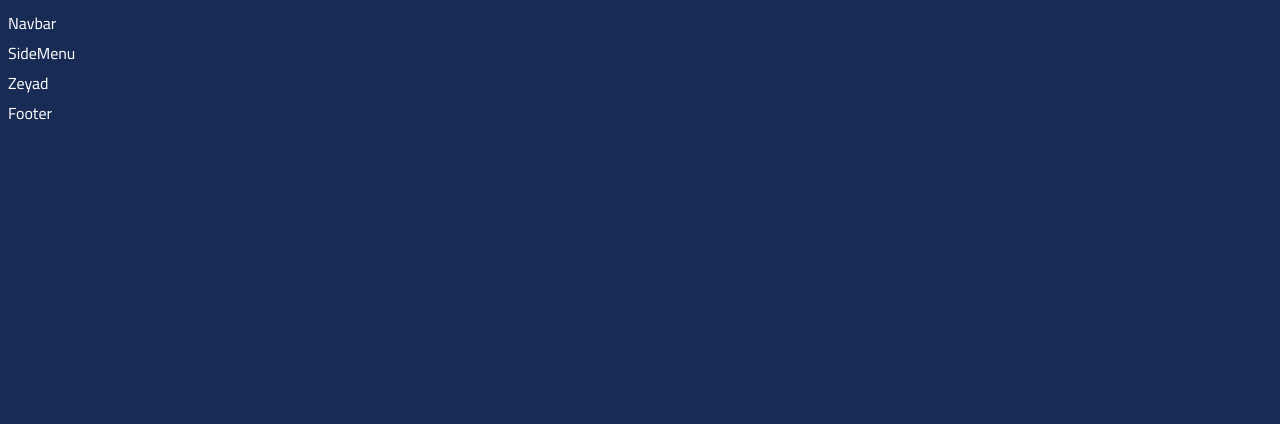
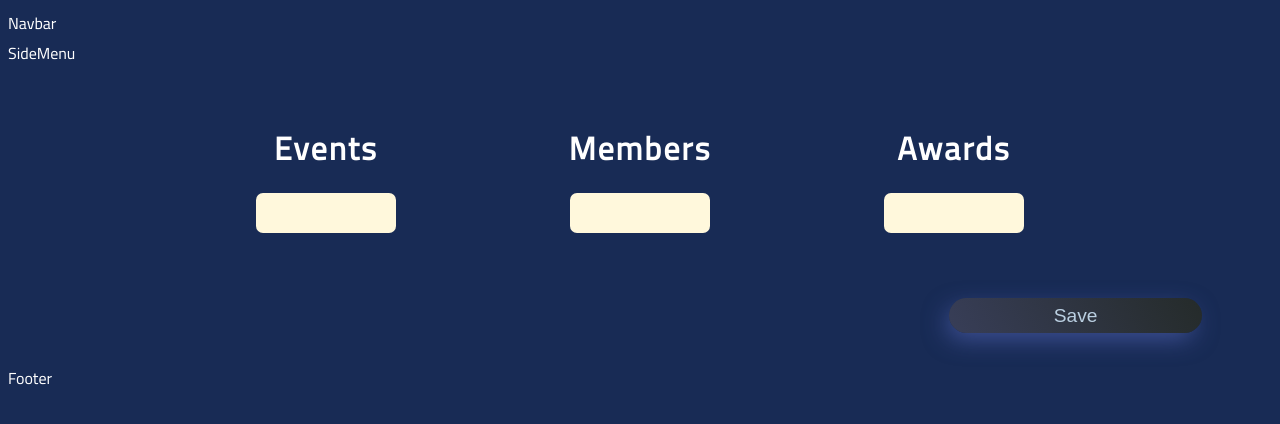
Before and after one commit to AliiMuhammed/ieee-main-website, a React (Create React App) app in the folder front-end/: page /admin/dashboard/home/achievements in a window 1280 px wide. Shown: the top 424 px of the page. Built offline with nearby package versions, Linux system fonts and the light colour scheme.

Commit message:
create style, logic of first model of Achievs Page

```diff
--- a/front-end/package.json
+++ b/front-end/package.json
@@ -12,7 +12,7 @@
     "react-icons": "^4.11.0",
     "react-router": "^6.16.0",
     "react-router-dom": "^6.16.0",
-    "react-scripts": "5.0.1",
+    "react-scripts": "^5.0.1",
     "web-vitals": "^2.1.4"
   },
   "scripts": {
--- a/front-end/src/Pages/Admin/components/Dashboard/components/Home/components/Achievements/Achieveiments.jsx
+++ b/front-end/src/Pages/Admin/components/Dashboard/components/Home/components/Achievements/Achieveiments.jsx
@@ -1,7 +1,43 @@
-import React from "react";
+import React, {useRef} from "react";
 import "./style/achievements.css";
+
 const Achieveiments = () => {
-  return <div>Zeyad</div>;
+
+  const events = useRef("");
+  const members = useRef("");
+  const awards = useRef("");
+
+  const achievload = (event) => {
+    event.preventDefault();
+    console.log(events.current.value);
+  };
+
+  return (
+    <form onSubmit={(e) => achievload(e)}>
+      <div className="achievCards" >
+
+        <div className="achievCard achievEventsCard">
+          <div className="achievLogo"></div>
+          <label className="achievTitle" htmlFor="events">Events</label>
+          <input id="events" type="number" required ref={events} />
+        </div>
+
+        <div className="achievCard achievMembersCard">
+          <div className="achievLogo"></div>
+          <label className="achievTitle" htmlFor="members" >Members</label>
+          <input id="members" type="number" required ref={members}  />
+        </div>
+
+        <div className="achievCard achievAwardsCard">
+          <div className="achievLogo"></div>
+          <label className="achievTitle" htmlFor="awards">Awards</label>
+          <input id="awards" type="number" required ref={awards}  />
+        </div>
+
+      </div>
+      <button>Save</button>
+    </form>
+  )
 };
 
 export default Achieveiments;
--- a/front-end/src/Pages/Admin/components/Dashboard/components/Home/components/Achievements/style/achievements.css
+++ b/front-end/src/Pages/Admin/components/Dashboard/components/Home/components/Achievements/style/achievements.css
@@ -0,0 +1,65 @@
+form{
+    display: flex;
+    flex-direction: column;
+    align-items: center;
+    justify-content: center;
+}
+
+.achievCard{
+    width: 20%;
+    height: 200px;
+    display: flex;
+    flex-direction: column;
+    justify-content: center;
+    align-items: center;
+}
+
+.achievCards{
+    display: flex;
+    justify-content: space-around;
+}
+
+.achievTitle{
+    margin: 15px;
+    font-size: xx-large;
+    font-weight: 600;
+    letter-spacing: 2px;
+}
+
+input[type=number]::-webkit-inner-spin-button {
+    -webkit-appearance: none;
+}
+
+input{
+    border: none;
+    width: 74%;
+    height: 20%;
+    text-align: center;
+    font-size: x-large;
+    font-weight: 500;
+    border-radius: 7px;
+    background-color: cornsilk;
+    color: darkslategrey;
+}
+
+button{
+    margin: 30px;
+    width: 20%;
+    height: 35px;
+    border-radius: 30px;
+    border: none;
+    background: linear-gradient(60deg, rgb(56 62 88) 0%, rgb(37 43 42) 100%);
+    font-size: larger;
+    color: #bacfe1;
+    align-self: flex-end;
+    margin-right: 70px;
+    box-shadow: -5px 8px 24px -3px rgb(87 105 189 / 64%);
+
+}
+
+button:hover{
+    background: linear-gradient(-60deg, rgb(127, 131, 147) 0%, rgb(219, 239, 236) 100%);
+    box-shadow: -5px 8px 24px -3px rgb(87 105 189 / 64%);
+    color:rgb(34, 36, 38) ;
+    box-shadow: 2px 3px 29px 15px rgb(87 105 189 / 64%);
+}
```
Also changed, not shown: 1 other file (tests, documents, lock files or other folders).
